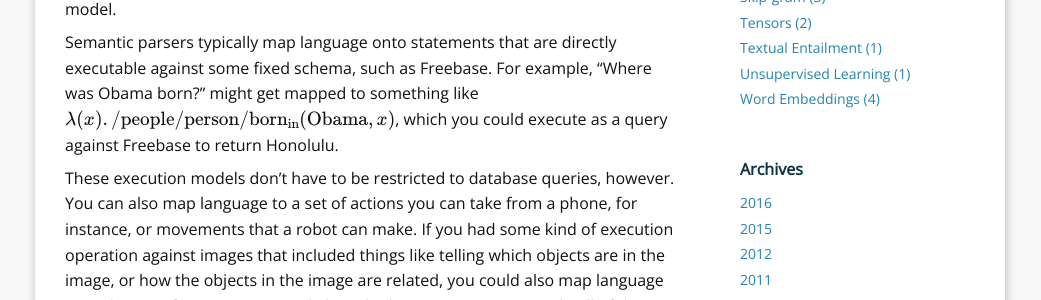
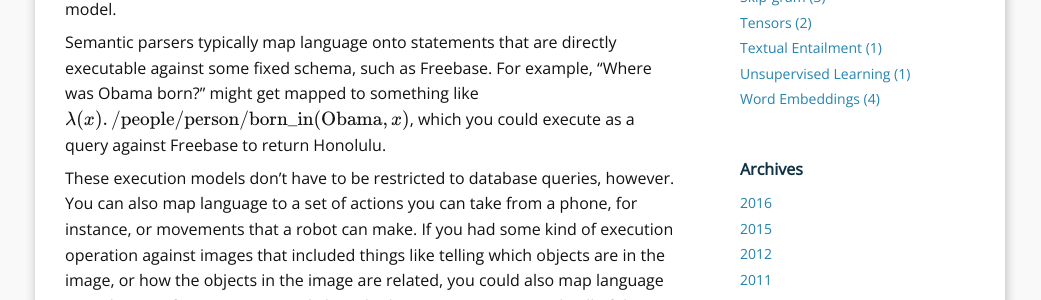
Before and after one commit to matt-gardner/paper-reviews, a Jekyll site: the page built from _posts/2016-06-20-naacl-retrospective.md, in a window 1280 px wide. Shown: the part 877-1177 px from the top of the page, without its empty margins (120-1161 px from the left). Built offline with Jekyll 4.4.1, drawn with Linux system fonts in a browser that asks for light colours; Markdown is read by kramdown in place of the engine named in the settings; formulas are drawn with MathJax 3.

Commit message:
Fixed a couple of bugs

```diff
--- a/_config.yml
+++ b/_config.yml
@@ -15,8 +15,8 @@ ShowContactInfo: "True"
 default_column: "two"
 
 ### Build settings
-highlighter: pygments
+highlighter: rouge
 paginate: 5
-markdown: redcarpet
 kramdown:
   input: GFM  # this was to fix a parsing error, I think with code blocks
+gems: [jekyll-paginate]
--- a/_posts/2016-06-20-naacl-retrospective.md
+++ b/_posts/2016-06-20-naacl-retrospective.md
@@ -40,7 +40,7 @@ execution model.
 
 Semantic parsers typically map language onto statements that are directly executable against some
 fixed schema, such as Freebase.  For example, "Where was Obama born?" might get mapped to something
-like \\(\lambda(x).\mathrm{/people/person/born\_in}(\mathrm{Obama}, x)\\), which you could execute
+like \\(\lambda(x).\mathrm{/people/person/born\\_in}(\mathrm{Obama}, x)\\), which you could execute
 as a query against Freebase to return Honolulu.
 
 These execution models don't have to be restricted to database queries, however.  You can also map
```
